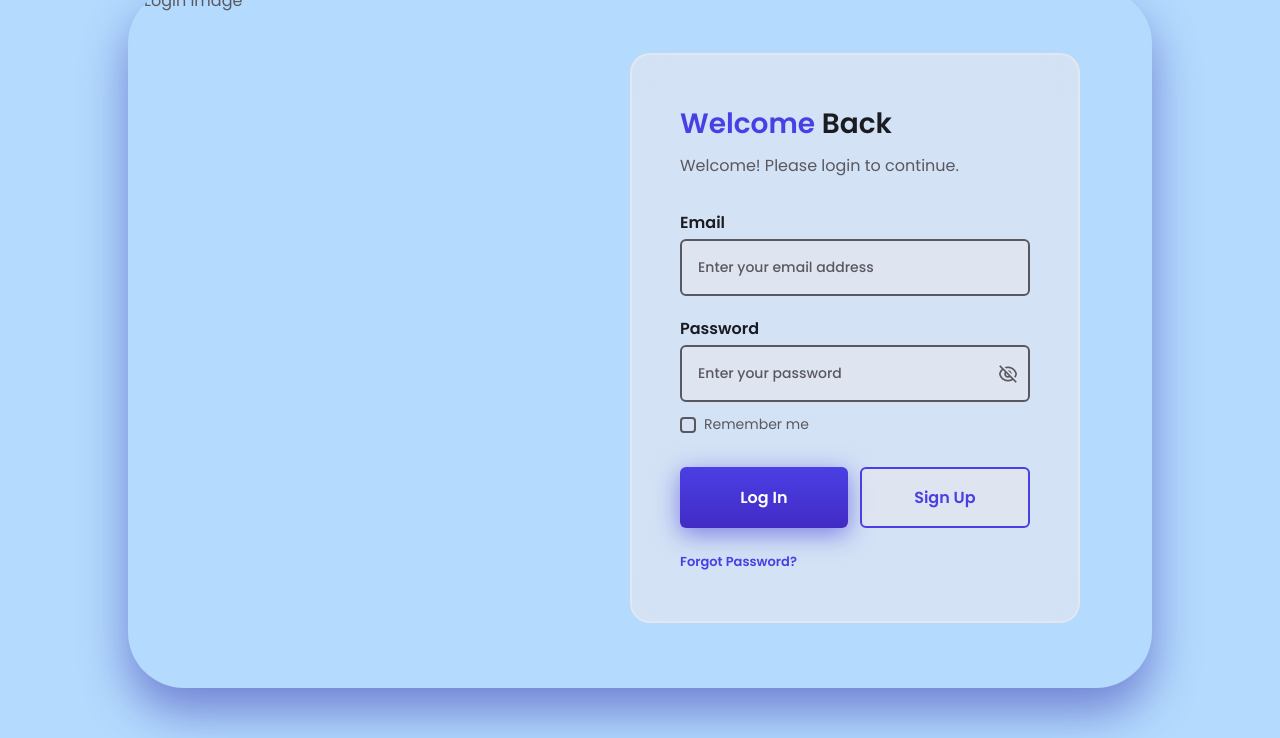
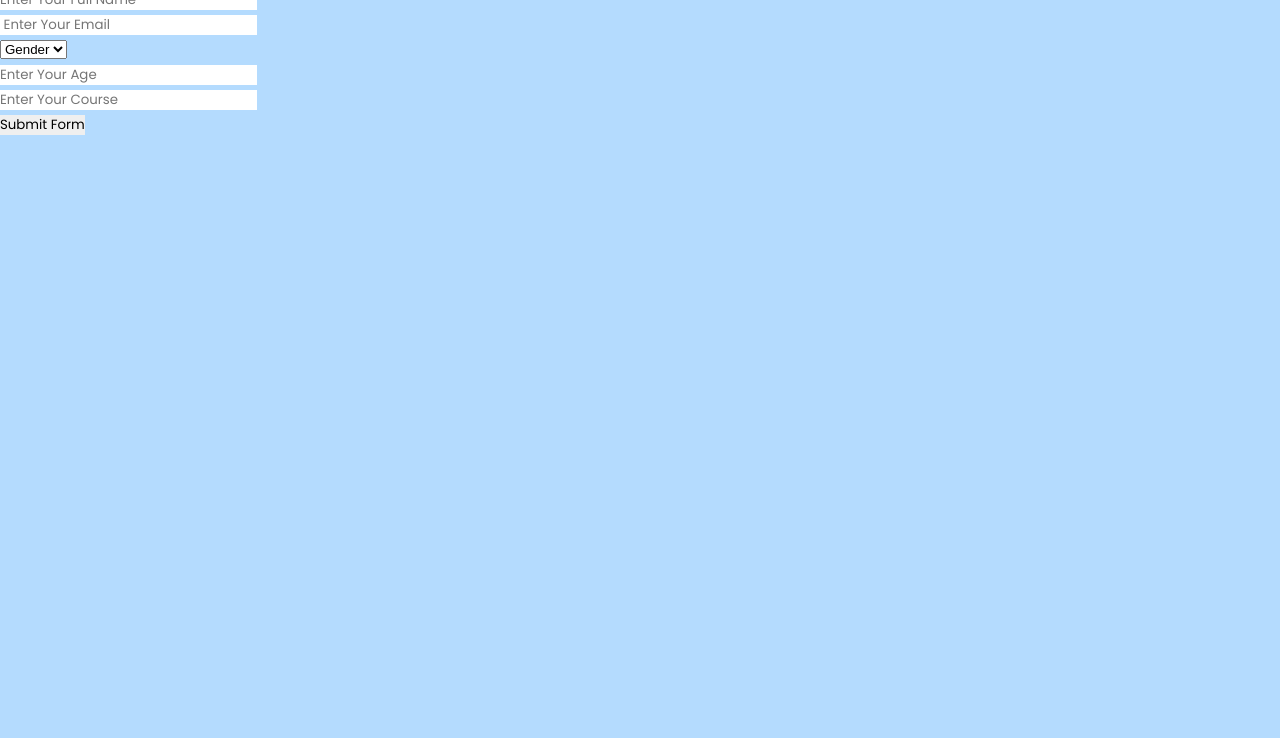
Before and after one commit to vkarylle/Capacitor, a plain HTML site: page index.html in a window 1280 px wide. Shown: the part 62-800 px from the top of the page. Drawn offline with nearby package versions, Linux system fonts and the light colour scheme.

Commit message:
Update index.html

```diff
--- a/index.html
+++ b/index.html
@@ -1,73 +1,49 @@
 <!DOCTYPE html>
 <html lang="en">
-  <head>
-    <meta charset="UTF-8" />
-    <meta name="viewport" content="width=device-width, initial-scale=1.0" />
+<head>
+    <link rel="stylesheet" href="styles.css">
+    <meta charset="UTF-8">
+    <meta name="viewport" content="width=device-width, initial-scale=1.0">
+    <title>Studentform</title>
+
+</head>
+
+<body>
+
+    <div class="wrapper">
+        <form action="submit_form.php" method="POST">
+            <h1>Student Fill-Up Form</h1>
+            <div class="input-box">
+                <input type="text" id= "fname "name="fname" placeholder="Enter Your Full Name" required>
+            </div>
+            <div class="input-box">
+                <input type="email" name="email" placeholder=" Enter Your Email" required>
+            </div>
 
 
-    <link href="https://cdn.jsdelivr.net/npm/remixicon@2.5.0/fonts/remixicon.css" rel="stylesheet" />
+           <div class="dropdown">
+                <select id="select" name="select">
+                    <option value="" disable selected hidden>Gender</option>
+                    <option value="female">Female</option>
+                    <option value="male">Male</option>
+                </select>
+           </div>
+
+            <div class="input-box">
+                <input type="number" id="age "name="age" placeholder="Enter Your Age" required>
+            </div>
+
+            <div class="input-box">
+                <input type="text" id= "course" name="course" placeholder="Enter Your Course" required>
+            </div>
+
+            <button type="submit" class="btn">Submit Form</button>
 
 
-    <link rel="stylesheet" href="styles.css" />
-
-    <title>Responsive login form</title>
-  </head>
-  <body>
-    <div class="container">
-      <div class="login">
-        <div class="login__content">
-          <img class="login__img" src=".bg-login.png" alt="Login image" />
-
-          <form class="login__form">
-            <div>
-              <h1 class="login__title">
-                <span>Welcome</span> Back
-              </h1>
-
-              <p class="login__description">
-                Welcome! Please login to continue.
-              </p>
-            </div>
-
-            <div>
-              <div class="login__inputs">
-                <div>
-                  <label for="email" class="login__label">Email</label>
-                  <input class="login__input" type="email" id="email" placeholder="Enter your email address" required />
-                </div>
-
-                <div>
-                  <label for="password" class="login__label">Password</label>
-                  <div class="login__box">
-                    <input class="login__input" type="password" id="password" placeholder="Enter your password" required />
-                    <i class="ri-eye-off-line login__eye" id="input-icon"></i>
-                  </div>
-                </div>
-              </div>
-
-              <div class="login__check">
-                <label class="login__check-label" for="check">
-                  <input class="login__check-input" type="checkbox" id="check" />
-                  <i class="ri-check-line login__check-icon"></i>
-                  Remember me
-                </label>
-              </div>
-            </div>
-
-            <div>
-              <div class="login__buttons">
-                <button class="login__button">Log In</button>
-                <button class="login__button login__button-ghost">Sign Up</button>
-              </div>
-
-              <a class="login__forgot" href="#">Forgot Password?</a>
-            </div>
-          </form>
-        </div>
-      </div>
-    </div>
 
 
-  <script src="main.js"></script>
-  </body>
-</html>
+        </div>
+        </form>
+
+
+    </div>
```
